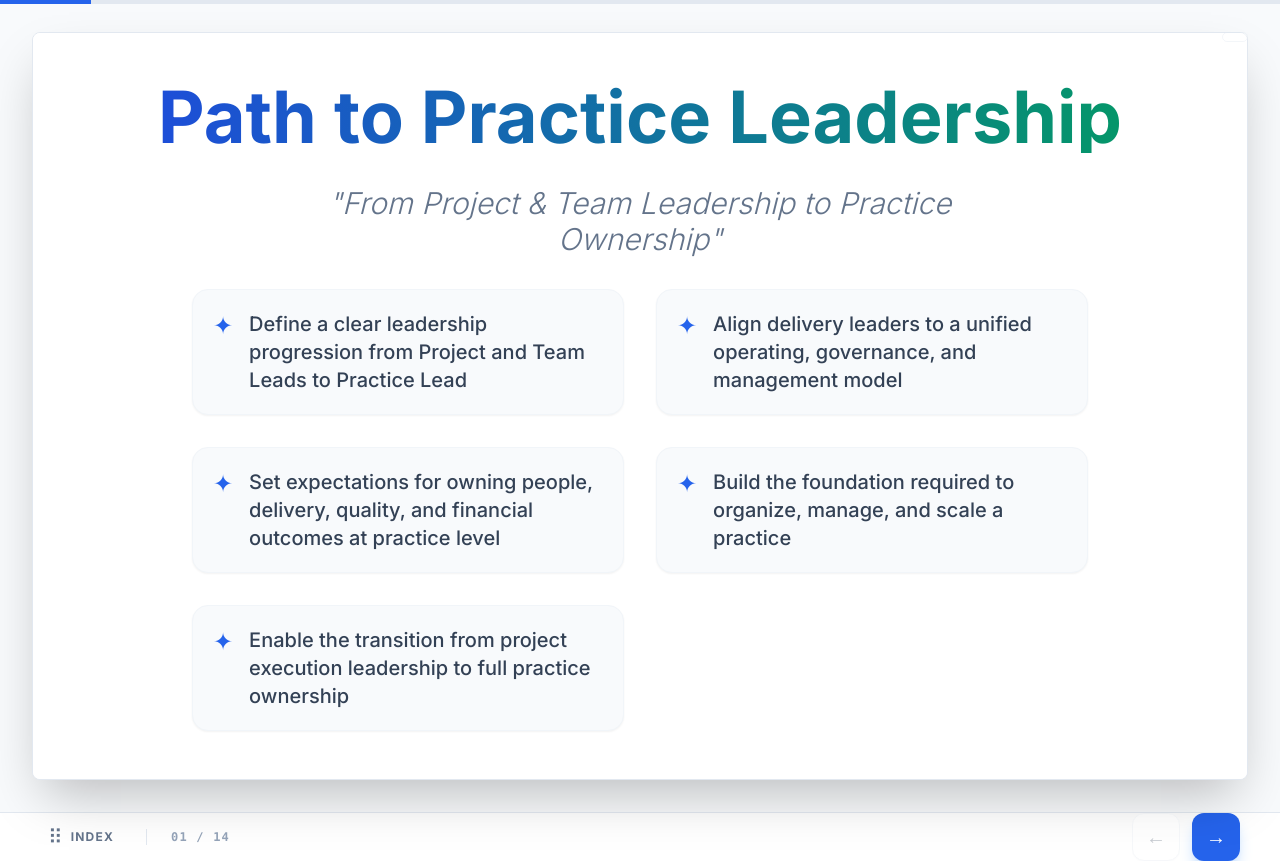
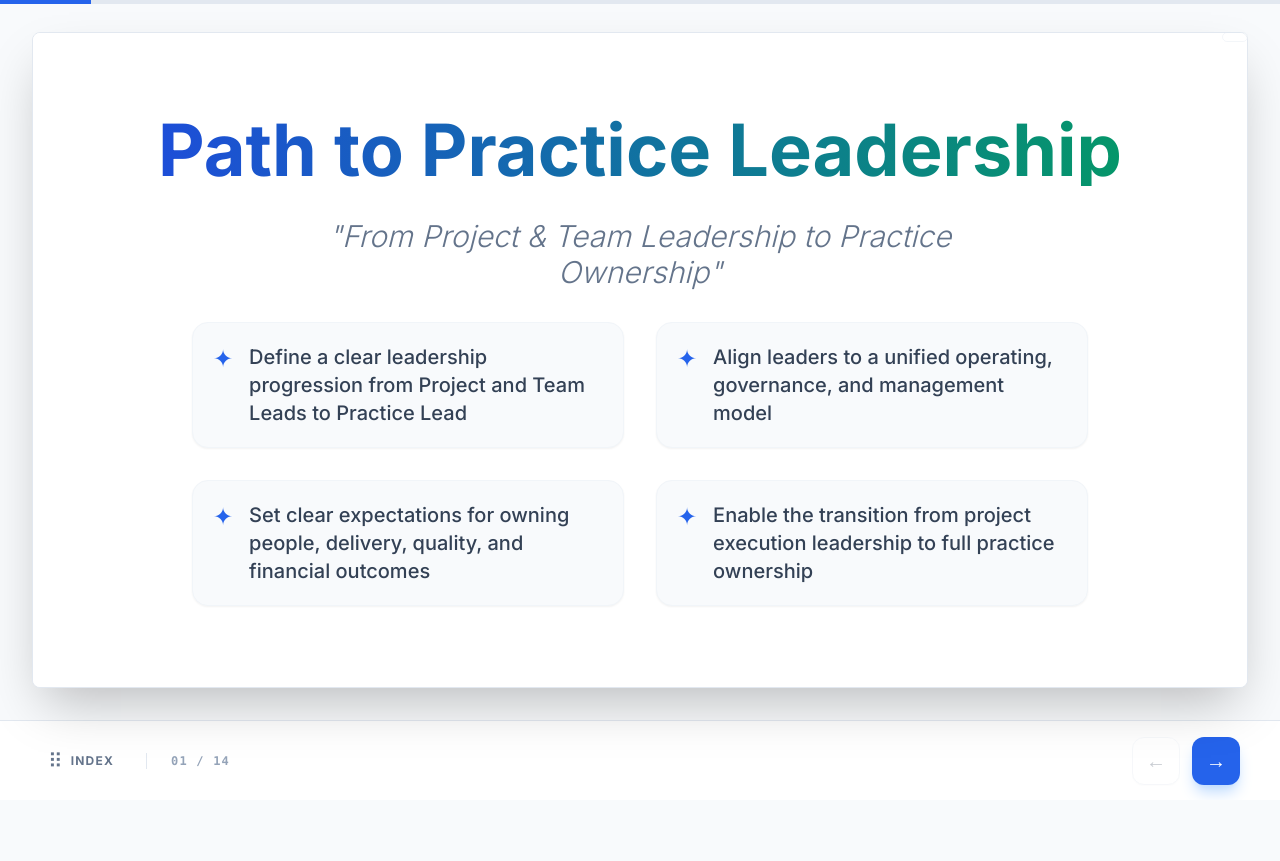
Before and after one commit to RohitSphinx/practice-lead, a React (Vite) app: page / in a window 1280 px wide. After the commit the page ends 800 px from the top, so only its background shows below. Built offline with nearby package versions, Linux system fonts and the light colour scheme.

Commit message:
updated constanst

```diff
--- a/constants.ts
+++ b/constants.ts
@@ -9,10 +9,9 @@ export const SLIDES: SlideData[] = [
   type: "intro",
   content: [
     "Define a clear leadership progression from Project and Team Leads to Practice Lead",
-    "Align delivery leaders to a unified operating, governance, and management model",
-    "Set expectations for owning people, delivery, quality, and financial outcomes at practice level",
-    "Build the foundation required to organize, manage, and scale a practice",
-    "Enable the transition from project execution leadership to full practice ownership"
+  "Align leaders to a unified operating, governance, and management model",
+  "Set clear expectations for owning people, delivery, quality, and financial outcomes",
+  "Enable the transition from project execution leadership to full practice ownership"
   ],
   highlight: "Mission: Developing Practice Leaders who own outcomes, scale capabilities, and run high-performing practices."
 }
```
